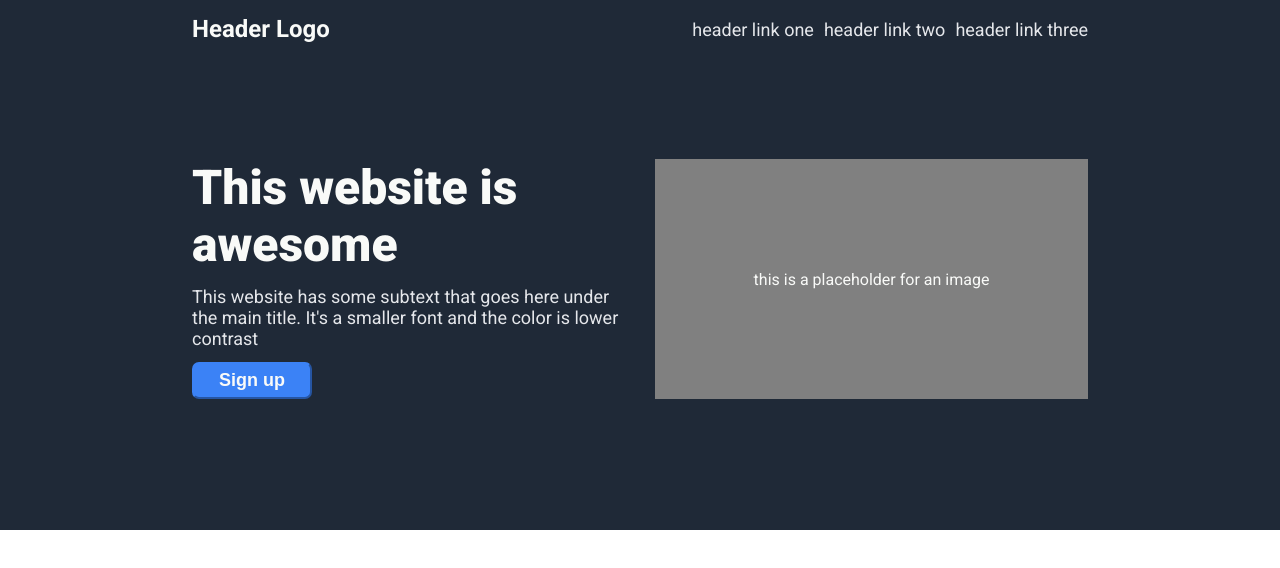
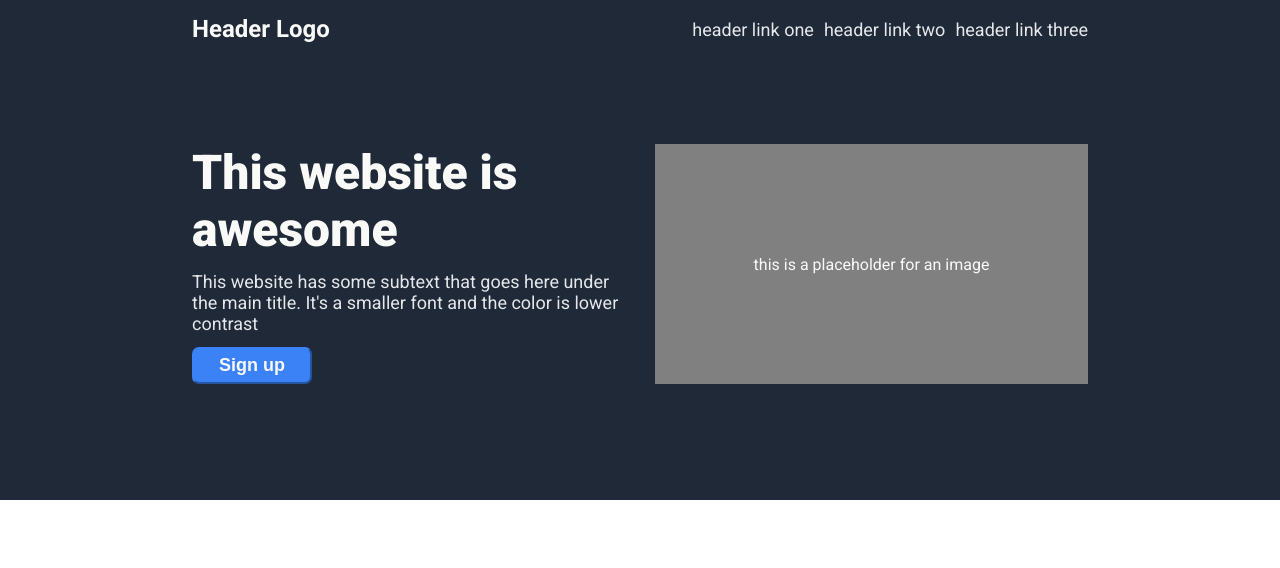
Before and after one commit to gerschnaider/Landing-page, a plain HTML site: page index.html in a window 1280 px wide. Drawn offline with Linux system fonts and the light colour scheme.

Commit message:
fix: fix overflow header

```diff
--- a/styles/styles.css
+++ b/styles/styles.css
@@ -9,9 +9,11 @@ header{
     background-color: #1F2937;
     color: #F9FAF8;
     padding: 15px 15%;
+    min-width: 800px;
     min-height: 500px;
     display: flex;
     flex-direction: column;
+    box-sizing: border-box;
 }
 
 .header_bar{
```
